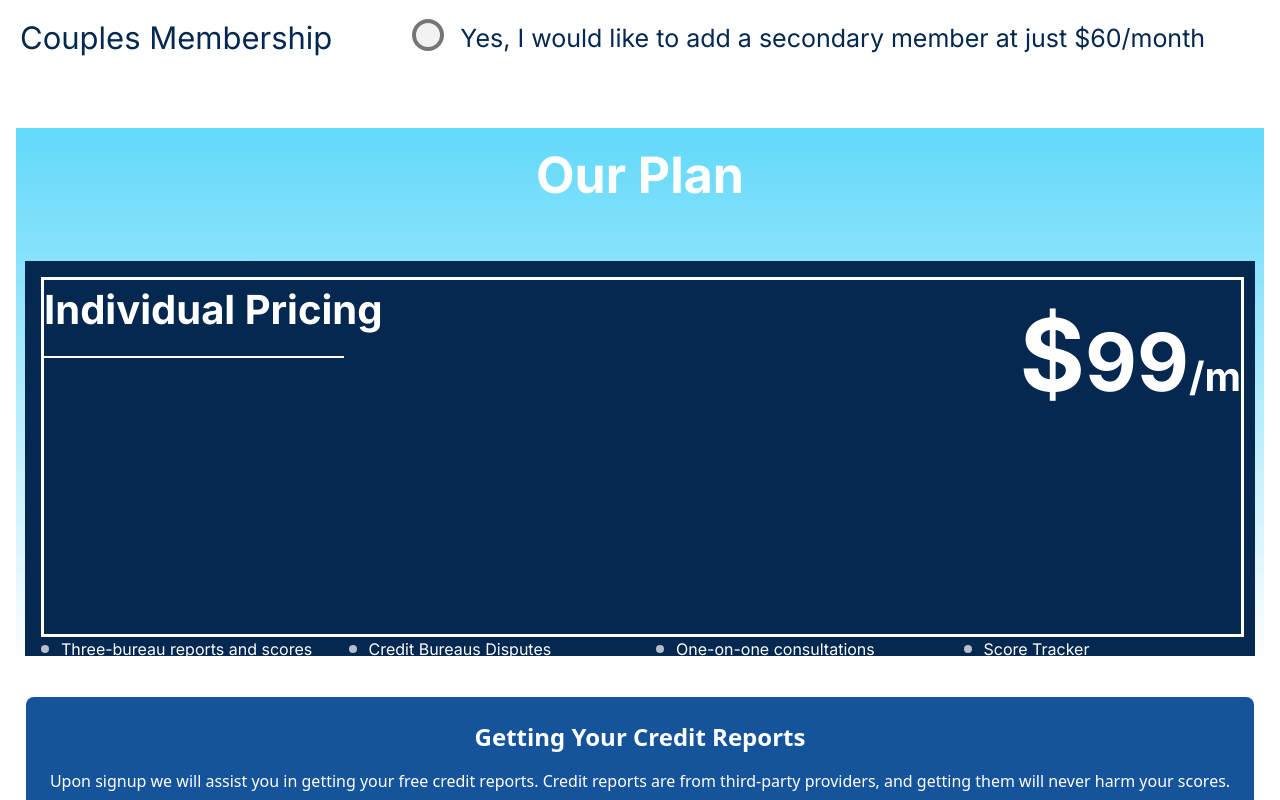
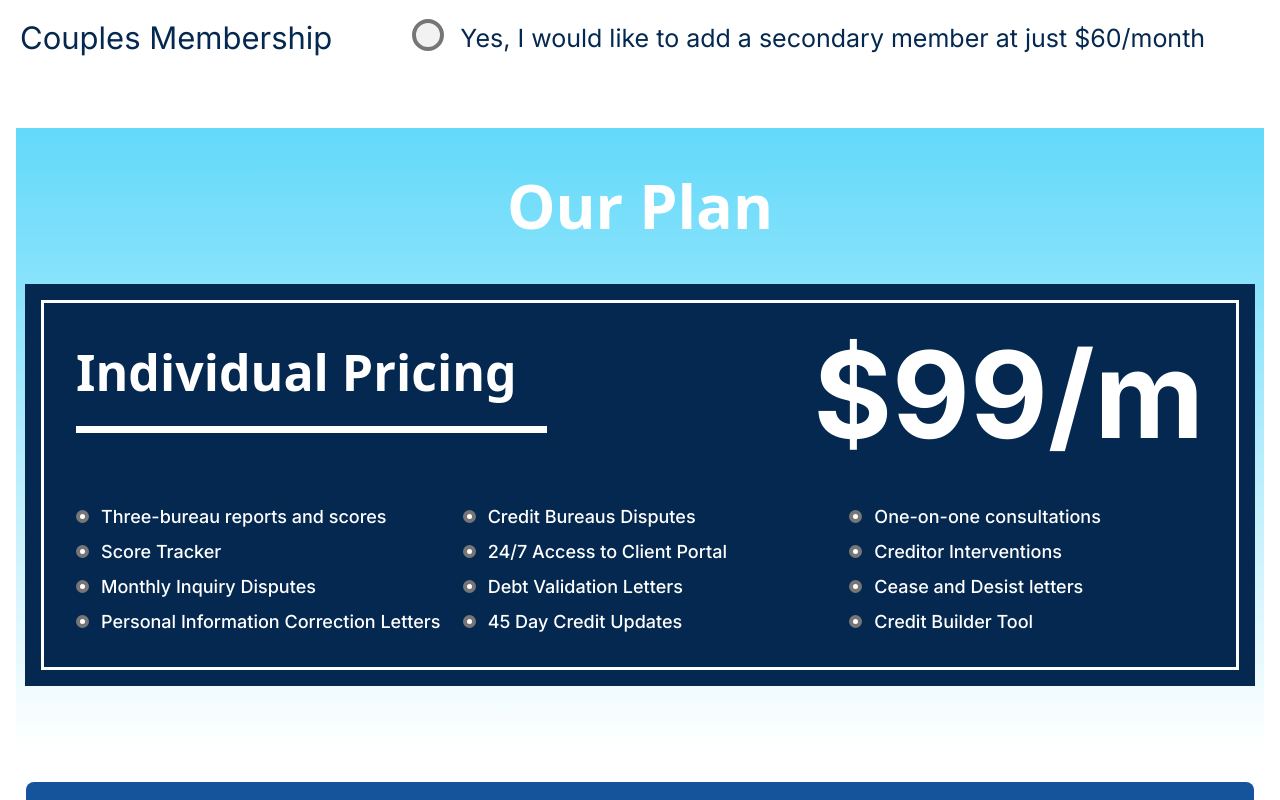
Before and after one commit to Nitin6404/ez-credit-repair, a React (Vite) app: page /register in a window 1280 px wide. Shown: the part 1220-2020 px from the top of the page. Built offline with nearby package versions, Linux system fonts and the light colour scheme.

Commit message:
pricing plan add to registration page

```diff
--- a/src/components/auth/register/PersonalInfoForm.jsx
+++ b/src/components/auth/register/PersonalInfoForm.jsx
@@ -2,7 +2,7 @@ import React from 'react';
 
 export function PersonalInfoForm({ formData, handleInputChange }) {
   return (
-    <div className="h-[802px] w-[1272px] space-y-6 px-4">
+    <div className="mb-20 h-[802px] w-[1272px] space-y-6 px-4">
       <div className="grid grid-cols-2 gap-8">
         <div>
           <label className="mb-2 block font-inter text-[20px] font-bold text-[#04284F]">
--- a/src/components/auth/register/PricingPlan.jsx
+++ b/src/components/auth/register/PricingPlan.jsx
@@ -1,6 +1,5 @@
 import React from 'react';
 
-export function PricingPlan() {
 const features = [
   'Three-bureau reports and scores',
   'Credit Bureaus Disputes',
@@ -16,37 +15,39 @@ export function PricingPlan() {
   'Credit Builder Tool',
 ];
 
+export function PricingPlan() {
   return (
-    <div className="relative mt-20">
-      <div className="absolute inset-x-0 h-[537px] w-full bg-gradient-to-b from-[#62D9FA] from-0% to-[#FFFFFF] to-100%">
-        <div className="mx-auto h-full max-w-[1439px]">
-          <div className="flex h-full flex-col items-center justify-center">
-            <h2 className="mb-12 font-inter text-[50px] font-bold text-white">Our Plan</h2>
+    <div className="relative w-full">
+      {/* Background with gradient */}
+      <div className="absolute inset-0 bg-gradient-to-b from-[#62D9FA] to-white" />
 
-            {/* Inner box: 1230x395 with border */}
-            <div className="h-[395px] w-[1230px] bg-[#04284F] p-4">
-              {/* Header */}
-              <div className="flex h-[360px] w-[1203px] items-start justify-between border-[3px] border-white">
+      <div className="relative mx-auto flex max-w-[1439px] flex-col items-center justify-center px-4 pb-16 pt-8">
+        <h2 className="mb-8 text-center text-[61px] font-bold text-white">Our Plan</h2>
+
+        {/* Pricing Box */}
+        <div className="w-[1230px] bg-[#04284F] p-4">
+          <div className="border-[3px] border-white p-8">
+            {/* Header Section */}
+            <div className="mb-12">
+              <div className="flex items-start justify-between">
                 <div>
-                  <h3 className="mb-4 font-inter text-[40px] font-bold text-white">
-                    Individual Pricing
-                  </h3>
-                  <div className="h-[2px] w-[300px] bg-white"></div>
+                  <h3 className="mb-4 text-[50px] font-bold text-white">Individual Pricing</h3>
+                  <div className="h-[7px] w-[471px] bg-white" />
                 </div>
-                <div>
-                  <p className="whitespace-nowrap font-inter text-[80px] font-bold text-white">
-                    <span className="text-[100px]">$</span>99
-                    <span className="text-[40px]">/m</span>
+                <div className="text-right">
+                  <p className="font-inter text-[100px] font-bold leading-none text-white">
+                    <span className="text-[120px]">$99/m</span>
                   </p>
+                </div>
               </div>
             </div>
 
             {/* Features Grid */}
-              <div className="grid grid-cols-4 gap-x-8 gap-y-6">
+            <div className="grid grid-cols-3 gap-x-8 gap-y-2">
               {features.map((feature, index) => (
-                  <div key={index} className="flex items-center gap-3">
-                    <div className="h-2 w-2 shrink-0 rounded-full bg-white opacity-70"></div>
-                    <span className="font-inter text-[16px] text-white">{feature}</span>
+                <div key={index} className="flex items-center gap-3 whitespace-nowrap">
+                  <div className="h-[13px] w-[13px] shrink-0 rounded-full border-4 border-[#767676] bg-white" />
+                  <span className="font-inter text-[18px] font-medium text-white">{feature}</span>
                 </div>
               ))}
             </div>
@@ -54,8 +55,5 @@ export function PricingPlan() {
         </div>
       </div>
     </div>
-      {/* Placeholder to maintain height */}
-      <div className="h-[537px]"></div>
-    </div>
   );
 }
```
Lines whose indentation alone changed are shown as unchanged.
